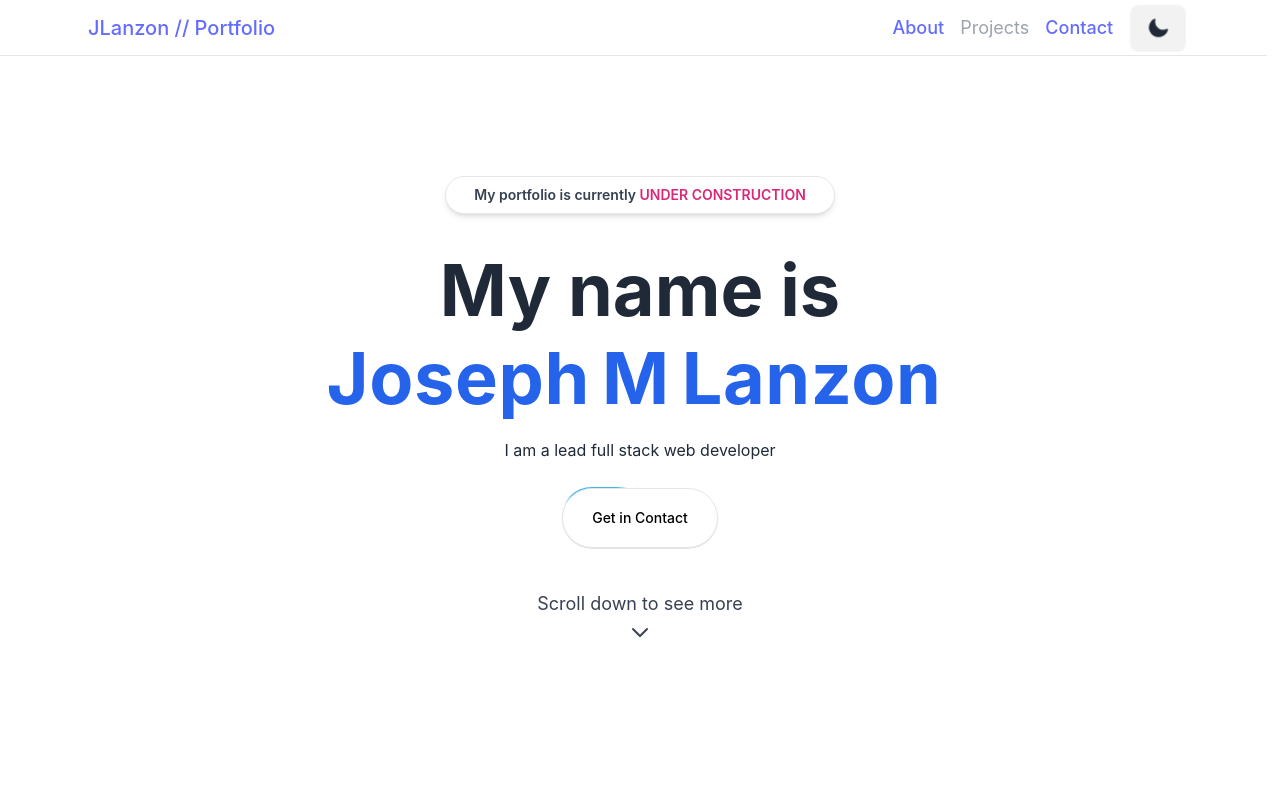
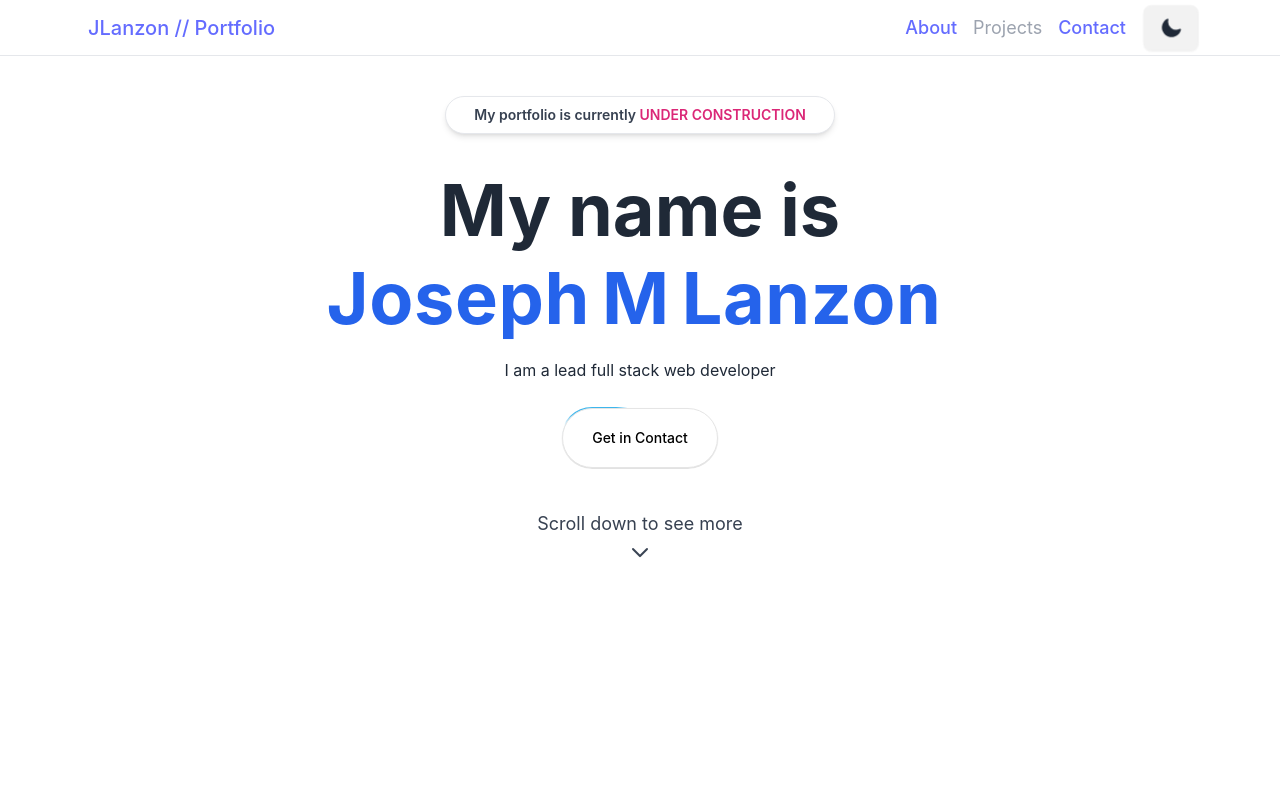
Before and after one commit to jlanzon/jlanzon_portfolio, a React (Vite) app: page / in a window 1280 px wide. Shown: the top 800 px of the page. Built offline with nearby package versions, Linux system fonts and the light colour scheme.

Commit message:
Sisyphus

```diff
--- a/src/App.css
+++ b/src/App.css
@@ -2,7 +2,3 @@
   margin: 0;
   text-align: center;
 }
-
-.flip-horizontal {
-  transform: scaleX(-1);
-}
--- a/src/App.tsx
+++ b/src/App.tsx
@@ -7,6 +7,8 @@ import EdanPage from "./pages/edan";
 
 function App() {
   return (
+    <>
+      <div className="w-screen">
         <Router>
           <Navbar />
           <Routes>
@@ -17,6 +19,8 @@ function App() {
             <Route path="/edan" element={<EdanPage />} />
           </Routes>
         </Router>
+      </div>
+    </>
   );
 }
 
--- a/src/components/Navbar.tsx
+++ b/src/components/Navbar.tsx
@@ -8,7 +8,7 @@ export default function Navbar() {
   const [menuOpen, setMenuOpen] = useState(false);
 
   return (
-    <div className="w-[99vw] sticky h-14 inset-x-0 top-0 z-30 border-b dark:border-gray-900 border-gray-200 dark:bg-black/25 bg-white/75 backdrop-blur-lg transition-all">
+    <div className="sticky h-14 inset-x-0 top-0 z-30 border-b dark:border-gray-900 border-gray-200 dark:bg-black/25 bg-white/75 backdrop-blur-lg transition-all">
       <MaxWidthWrapper>
         <div className="flex h-14 items-center justify-between">
           <Link to="/" className="text-xl hover:blur-[2px] ml-2">
--- a/src/index.css
+++ b/src/index.css
@@ -28,6 +28,8 @@ body {
   margin: 0;
   display: flex;
   place-items: center;
+  padding: 0%;
+  overflow-x: hidden;
 }
 
 h1 {
--- a/src/pages/Home.css
+++ b/src/pages/Home.css
@@ -1,3 +1,22 @@
 .extendBOT {
   margin-bottom: 70vh;
 }
+
+.background-image {
+  position: absolute;
+  top: 0;
+  left: 0;
+  width: 100%;
+  height: 100%;
+  background-image: url("/ProfilePic.jpg"); /* Add the path to your image */
+  background-size: cover;
+  background-position: center;
+  /* filter: blur(10px); Adjust the blur intensity */
+  z-index: -1;
+}
+
+.content-wrapper {
+  position: relative;
+  z-index: 1;
+  backdrop-filter: blur(5px);
+}
--- a/src/pages/Home.tsx
+++ b/src/pages/Home.tsx
@@ -15,7 +15,8 @@ function Home() {
 
   return (
     <>
-      <MaxWidthWrapper className="mb-12 mt-18 sm:mt-20 flex flex-col items-center justify-center text-center">
+      <div className="">
+        <MaxWidthWrapper className="mb-12 flex flex-col items-center justify-center text-center ">
           <div className="mx-auto flex max-w-fit items-center justify-center space-x-2 mb-10 mt-10 overflow-hidden rounded-full border dark:border-gray-600 border-gray-200 bg-white dark:bg-slate-600 px-7 py-2 shadow-md backdrop-blur transition-all hover:border-gray-300 hover:bg-white/50">
             <p className="text-sm font-semibold dark:text-white text-gray-700">
               My portfolio is currently{" "}
@@ -23,20 +24,23 @@ function Home() {
             </p>
           </div>
 
-        <h1 className="max-w-4xl text-4xl font-bold md:text-5xl lg:text-7xl">
+          <h1 className="max-w-4xl text-4xl font-bold md:text-5xl lg:text-7xl ">
             My name is
           </h1>
           <TextGenerateEffect
-          className="text-blue-600 dark:text-blue-600 max-w-4xl text-4xl font-bold md:text-5xl lg:text-7xl sm:text-2xl"
+            className="text-blue-600 dark:text-blue-600 max-w-4xl text-4xl font-bold md:text-5xl lg:text-7xl sm:text-2xl "
             words="Joseph M Lanzon"
           />
           <p className="py-6">I am a lead full stack web developer</p>
+          <a href="mailto:joelanzon@outlook.com">
             <Button
               borderRadius="2.75rem"
               className="bg-white dark:bg-slate-900 text-black dark:text-white border-neutral-200 dark:border-slate-800 shadow-md backdrop-blur"
             >
               Get in Contact
             </Button>
+          </a>
+
           <div className="scroll-indicator mt-10 extendBOT flex flex-col align-middle">
             <p className="text-lg text-gray-700 dark:text-white">
               Scroll down to see more
@@ -59,6 +63,7 @@ function Home() {
             </div>
           </div>
         </MaxWidthWrapper>
+      </div>
       <MaxWidthWrapper>
         <div className="mt-32" ref={skillsRef}>
           &zwnj;
--- a/tailwind.config.js
+++ b/tailwind.config.js
@@ -17,6 +17,9 @@ export default {
       },
     },
     extend: {
+      backgroundImage: {
+        ProfilePic: "url('/ProfilePic.jpg')",
+      },
       colors: {
         border: "hsl(var(--border))",
         input: "hsl(var(--input))",
```
Also changed, not shown: public/ProfilePic.jpg (added), 1 other file (tests, documents, lock files or other folders). Lines whose indentation alone changed are shown as unchanged.
